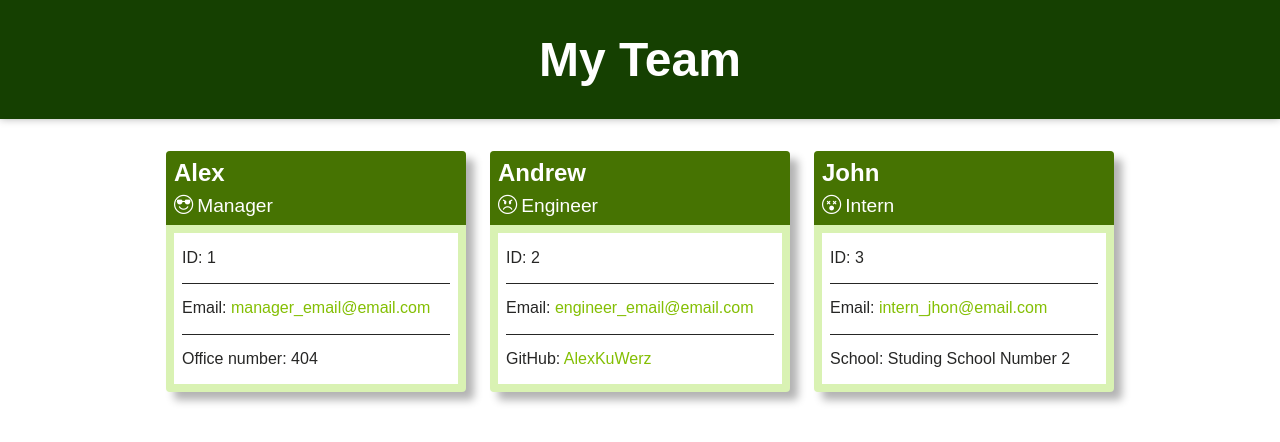
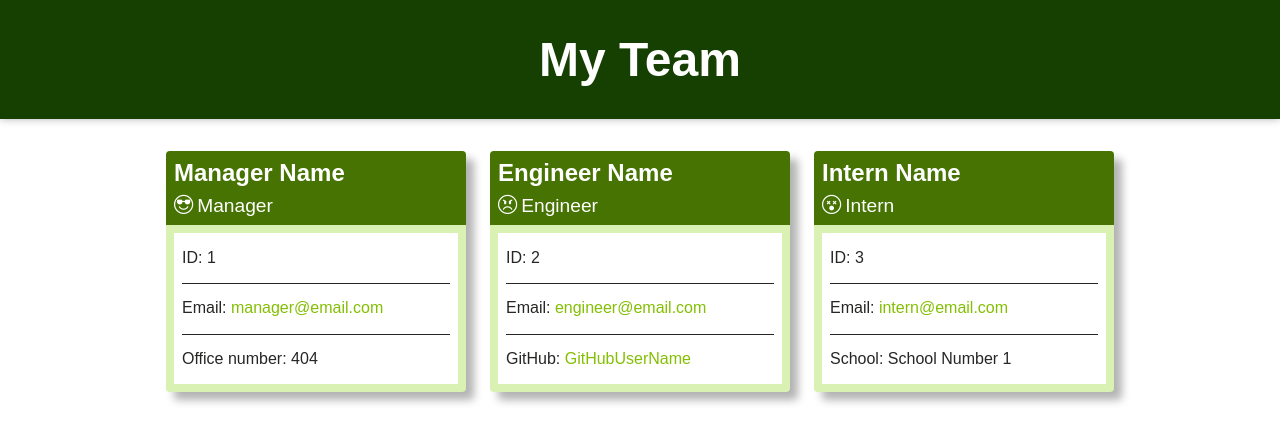
Before and after one commit to AlexKuWerz/unh-team-profile-generator, a website: page dist/index.html in a window 1280 px wide. Drawn offline with nearby package versions, Linux system fonts and the light colour scheme.

Commit message:
Update HTML preview file.

```diff
--- a/dist/index.html
+++ b/dist/index.html
@@ -15,7 +15,7 @@
     <ul class="team-members-list">
         <li class="team-member-card">
             <div class="card-header">
-                <h2 class="name">Alex</h2>
+                <h2 class="name">Manager Name</h2>
                 <p class="job-title"><i class="bi bi-emoji-sunglasses"></i>Manager</p>
             </div>
             <div class="card-body">
@@ -26,7 +26,7 @@
                     </li>
                     <li class="info-item">
                         <span class="label">Email:</span>
-                        <span class="info"><a href="mailto:manager_email@email.com" rel="noopener">manager_email@email.com</a></span>
+                        <span class="info"><a href="mailto:manager@email.com" rel="noopener">manager@email.com</a></span>
                     </li>
                     <li class="info-item">
                         <span class="label">Office number:</span>
@@ -37,7 +37,7 @@
         </li>
         <li class="team-member-card">
             <div class="card-header">
-                <h2 class="name">Andrew</h2>
+                <h2 class="name">Engineer Name</h2>
                 <p class="job-title"><i class="bi bi-emoji-angry"></i>Engineer</p>
             </div>
             <div class="card-body">
@@ -48,18 +48,18 @@
                     </li>
                     <li class="info-item">
                         <span class="label">Email:</span>
-                        <span class="info"><a href="mailto:engineer_email@email.com" rel="noopener">engineer_email@email.com</a></span>
+                        <span class="info"><a href="mailto:engineer@email.com" rel="noopener">engineer@email.com</a></span>
                     </li>
                     <li class="info-item">
                         <span class="label">GitHub:</span>
-                        <span class="info"><a href="https://github.com/AlexKuWerz" target="_blank" rel="noopener">AlexKuWerz</a></span>
+                        <span class="info"><a href="https://github.com/GitHubUserName" target="_blank" rel="noopener">GitHubUserName</a></span>
                     </li>
                 </ul>
             </div>
         </li>
         <li class="team-member-card">
             <div class="card-header">
-                <h2 class="name">John</h2>
+                <h2 class="name">Intern Name</h2>
                 <p class="job-title"><i class="bi bi-emoji-dizzy"></i>Intern</p>
             </div>
             <div class="card-body">
@@ -70,11 +70,11 @@
                     </li>
                     <li class="info-item">
                         <span class="label">Email:</span>
-                        <span class="info"><a href="mailto:intern_jhon@email.com" rel="noopener">intern_jhon@email.com</a></span>
+                        <span class="info"><a href="mailto:intern@email.com" rel="noopener">intern@email.com</a></span>
                     </li>
                     <li class="info-item">
                         <span class="label">School:</span>
-                        <span class="info">Studing School Number 2</span>
+                        <span class="info">School Number 1</span>
                     </li>
                 </ul>
             </div>
```
